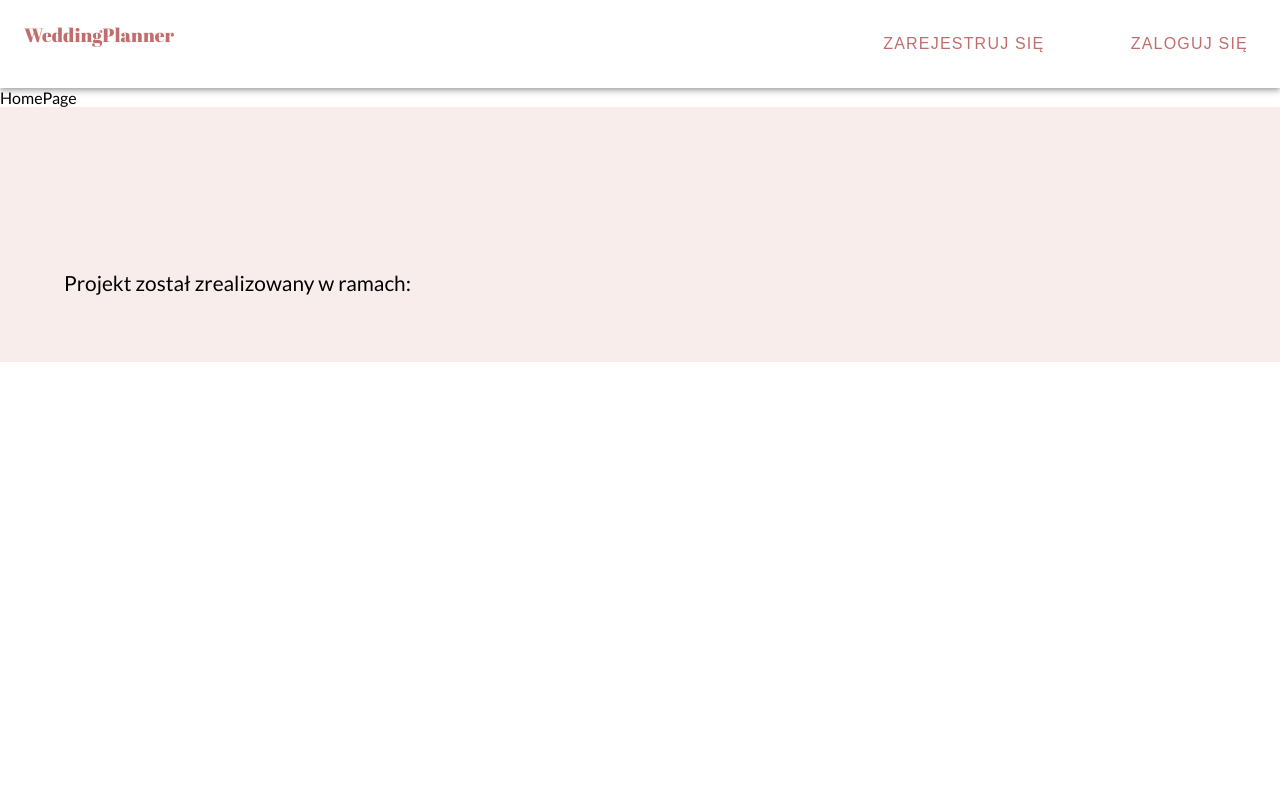
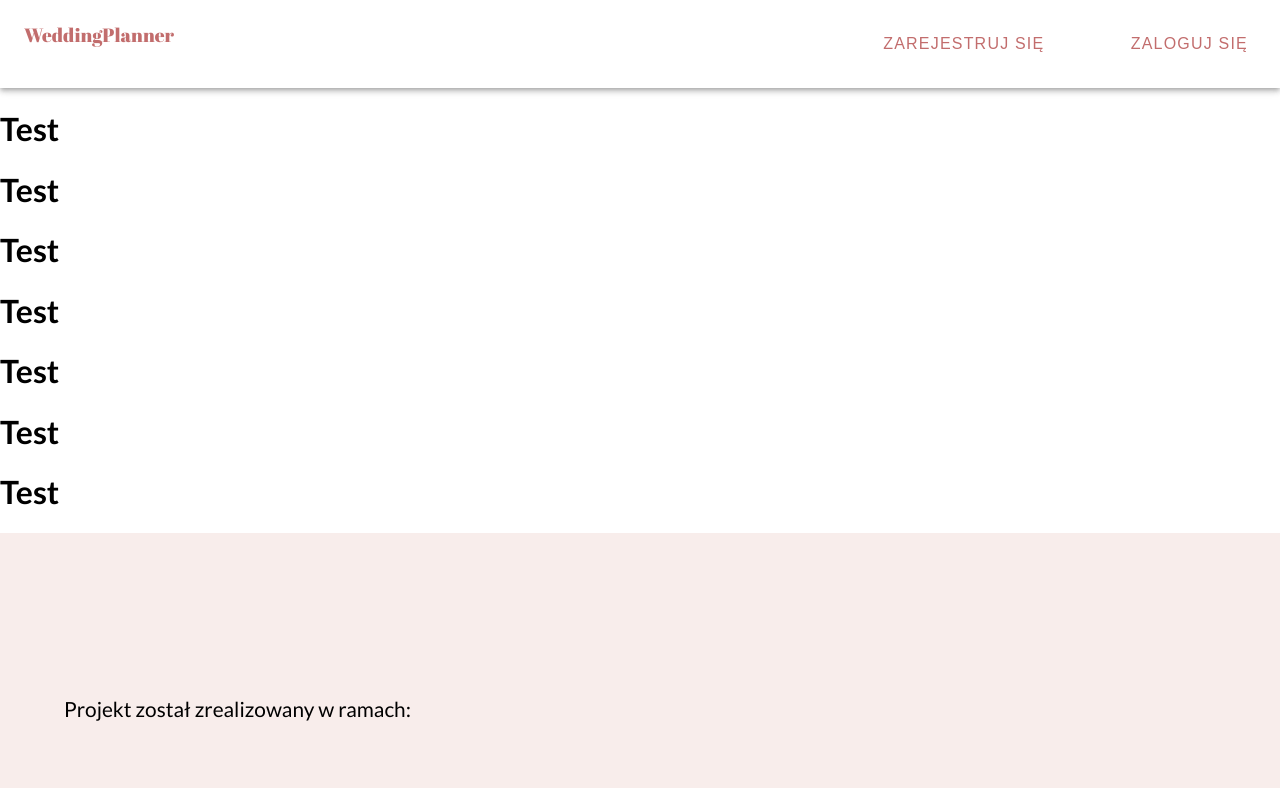
Before and after one commit to AgnieszkaKapelanczyk/CodersCamp2021-2022-WeddingPlannerApp, a React (Create React App) app: page / in a window 1280 px wide. Built offline with nearby package versions, Linux system fonts and the light colour scheme.

Commit message:
Working on Main Page

```diff
--- a/src/components/HomePage/HomePage.tsx
+++ b/src/components/HomePage/HomePage.tsx
@@ -1,9 +1,23 @@
-import { Box } from "@material-ui/core";
+import MainSection from './Sections/MainSection';
+import AboutSection from './Sections/AboutSection';
+import FeaturesSection from './Sections/FeaturesSection';
+import HowItWorksSection from './Sections/HowItWorksSection';
+import SubscribeSection from './Sections/SubscribeSection';
+import ThemeSection from './Sections/ThemeSection';
+import PlanSection from './Sections/PlanSection';
 
 const HomePage = () => {
   return (
-    <Box>HomePage</Box>
-  )
-}
+    <>
+      <MainSection />
+      <AboutSection />
+      <FeaturesSection />
+      <HowItWorksSection />
+      <SubscribeSection />
+      <ThemeSection />
+      <PlanSection />
+    </>
+  );
+};
 
-export default HomePage
+export default HomePage;
--- /dev/null
+++ b/src/components/HomePage/Sections/AboutSection.tsx
@@ -0,0 +1,5 @@
+const AboutSection = () => {
+  return <h1>Test</h1>;
+};
+
+export default AboutSection;
--- /dev/null
+++ b/src/components/HomePage/Sections/FeaturesSection.tsx
@@ -0,0 +1,5 @@
+const FeaturesSection = () => {
+  return <h1>Test</h1>;
+};
+
+export default FeaturesSection;
--- /dev/null
+++ b/src/components/HomePage/Sections/HowItWorksSection.tsx
@@ -0,0 +1,5 @@
+const HowItWorksSection = () => {
+  return <h1>Test</h1>;
+};
+
+export default HowItWorksSection;
--- /dev/null
+++ b/src/components/HomePage/Sections/MainSection.tsx
@@ -0,0 +1,5 @@
+const MainSection = () => {
+  return <h1>Test</h1>;
+};
+
+export default MainSection;
--- /dev/null
+++ b/src/components/HomePage/Sections/PlanSection.tsx
@@ -0,0 +1,5 @@
+const PlanSection = () => {
+  return <h1>Test</h1>;
+};
+
+export default PlanSection;
--- /dev/null
+++ b/src/components/HomePage/Sections/SubscribeSection.tsx
@@ -0,0 +1,5 @@
+const SubscribeSection = () => {
+  return <h1>Test</h1>;
+};
+
+export default SubscribeSection;
--- /dev/null
+++ b/src/components/HomePage/Sections/ThemeSection.tsx
@@ -0,0 +1,5 @@
+const ThemeSection = () => {
+  return <h1>Test</h1>;
+};
+
+export default ThemeSection;
```
Also changed, not shown: src/assets/img/coder-camp.svg (added), src/assets/img/github-logo.png (added).
